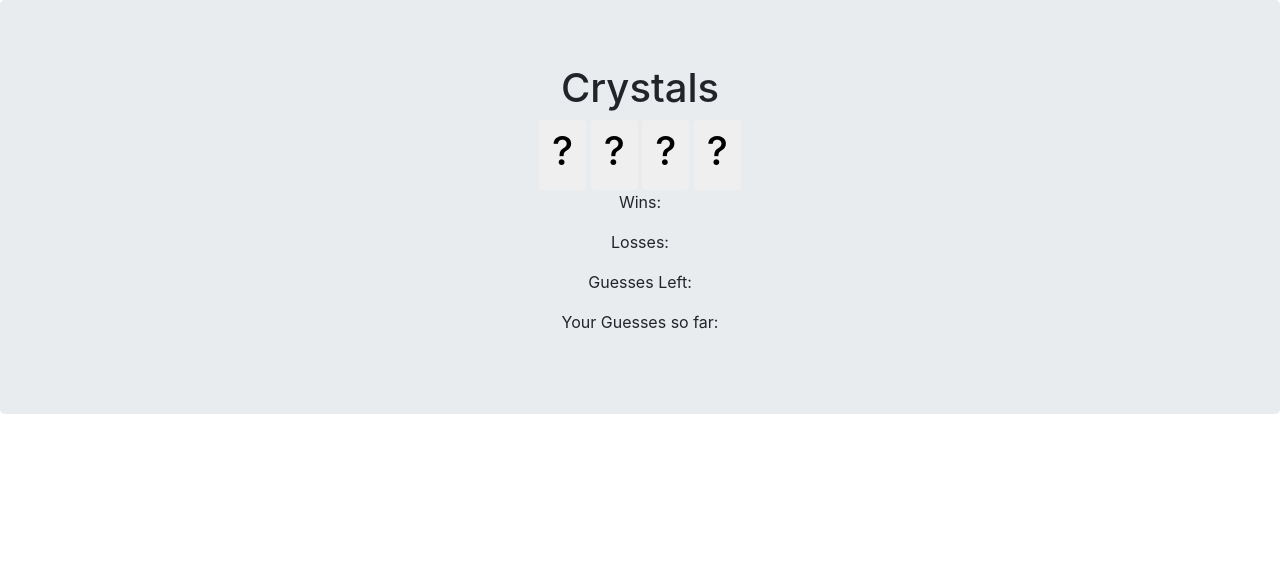
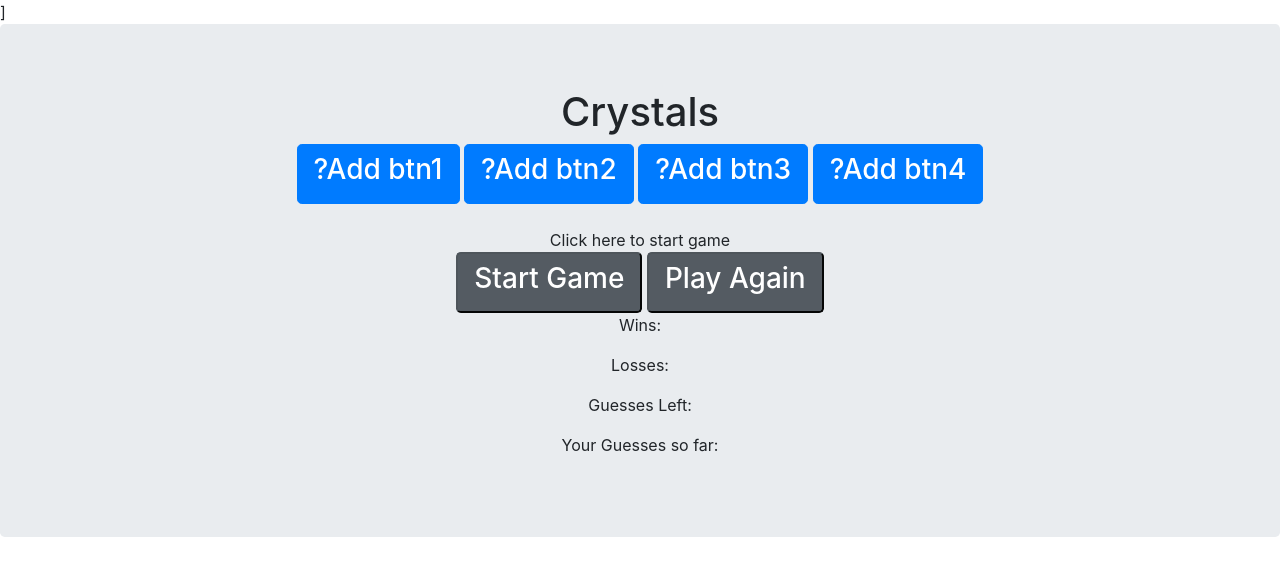
Before and after one commit to leeretk/unit-4-game, a plain HTML site: page index.html in a window 1280 px wide. Drawn offline with nearby package versions, Linux system fonts and the light colour scheme.

Commit message:
game start and play again button
development

```diff
--- a/index.html
+++ b/index.html
@@ -1,16 +1,18 @@
 <!DOCTYPE html>
 <html lang="en">
+
 <head>
   <meta charset="UTF-8">
-    <meta name="viewport" content="width=, initial-scale=1.0">
+
   <title>Crystal Game</title>
 
   <!-- Added link to the jQuery Library -->
   <script src="https://cdnjs.cloudflare.com/ajax/libs/jquery/3.2.1/jquery.min.js"></script>
 
   <!-- Added a link to Bootstrap-->
-  <link rel="stylesheet" href="https://maxcdn.bootstrapcdn.com/bootstrap/4.0.0/css/bootstrap.min.css">
-
+  <link rel="stylesheet" href="https://maxcdn.bootstrapcdn.com/bootstrap/4.0.0/css/bootstrap.min.css">]
+  <!-- Added a link to css-->
+  <link rel="css" href="\\assets\css\style.css">
 </head>
 
 <body>
@@ -18,22 +20,43 @@
     <h1 class="text-center">Crystals</h1>
     <div class="text-center">
 
+
       <!-- Here we have our buttons for the Crystals -->
-             <button id="btn1" class="btn bi bi-chevron-right"><h1>?</h1></button>
-             <button id="btn2" class="btn bi bi-chevron-right"><h1>?</h1></button>
-             <button id="btn3" class="btn bi bi-chevron-right"><h1>?</h1></button>
-             <button id="btn4" class="btn bi bi-chevron-right"><h1>?</h1></button>
+      <button  type="button" id="btn1" class="btn btn-primary btn-lg activ">
+        <h3>?Add btn1</h3>
+      </button>
+      <button  type="button" id="btn2" class="btn btn-primary btn-lg activ">
+        <h3>?Add btn2</h3>
+      </button>
 
+      <button  type="button" id="btn3" class="btn btn-primary btn-lg activ">
+        <h3>?Add btn3</h3>
+      </button>
+      <button type="button" id="btn4" class="btn btn-primary btn-lg activ">
+        <h3>?Add btn4</h3>
+      </button>
 
+      <br>
+      <br>
+      <div class="#startGame">Click here to start game</div>
+      <button id="startGameButton" class="tn btn-secondary btn-lg active">
+        <h3>Start Game</h3>
+      </button>
 
-<script></script>
-</body>
-
+      <button id="playAgainButton" class="tn btn-secondary btn-lg active">
+        <h3>Play Again</h3>
+      </button>
 
       <p>Wins:</p>
       <p>Losses:</p>
       <p>Guesses Left:</p>
       <p>Your Guesses so far:</p>
 
+      <script></script>
+</body>
+
+
+
+
 
 </html>
```
Also changed, not shown: javascript/game.js (added, +72 -0 lines). Lines whose indentation alone changed are shown as unchanged.
